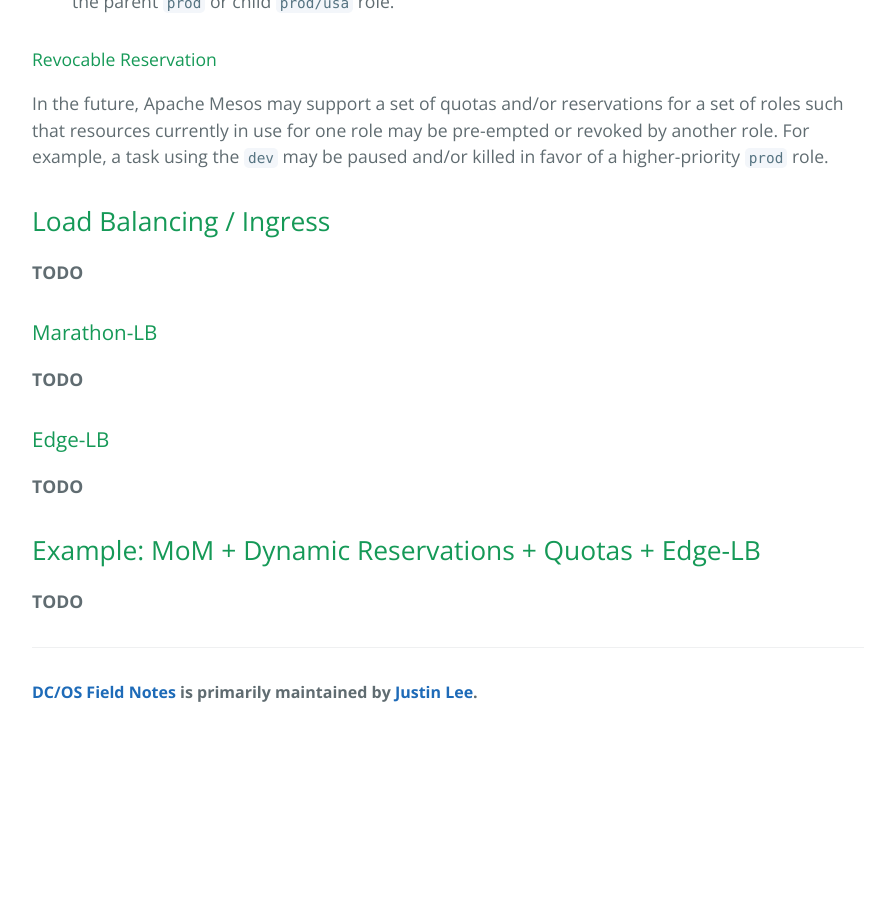
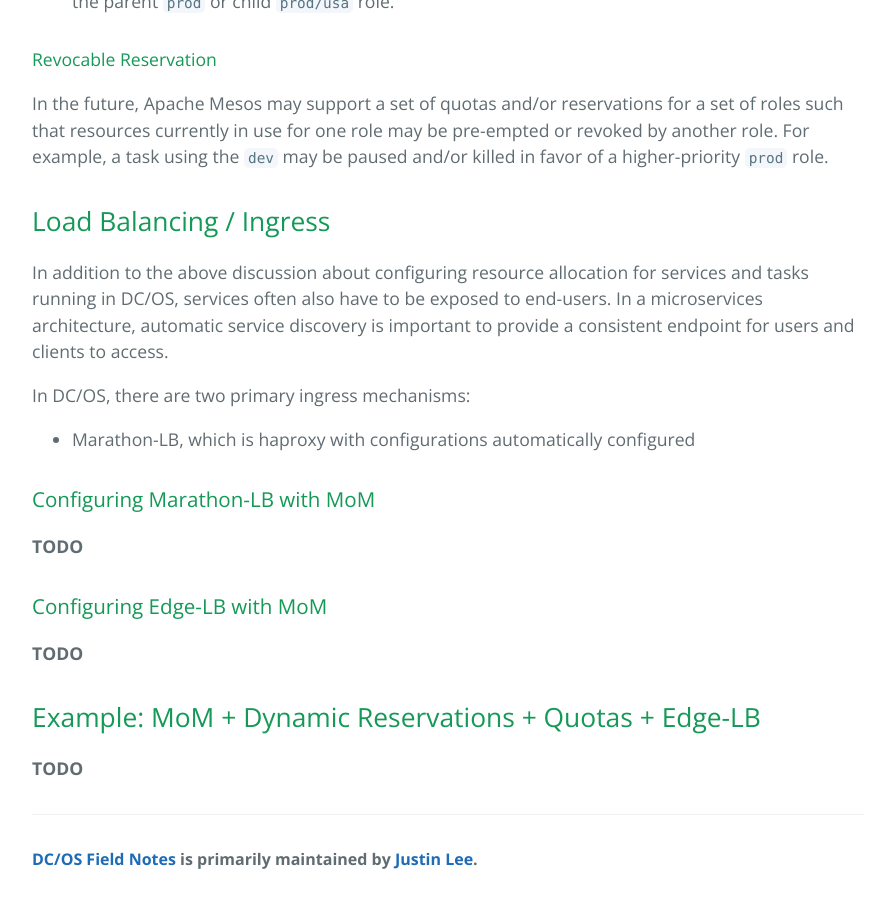
Before and after one commit to mesosphere/field-notes, a Jekyll site: the page built from docs/docs/multitenant-resource-isolation.md, in a window 1280 px wide and 900 px high, scrolled down 7236 px. Shown: the whole window, without its empty margins (192-1076 px from the left). Built offline with Jekyll 4.4.1, drawn with Linux system fonts in a browser that asks for light colours; our own code applies the rules of GitHub Pages for plain Markdown files; before the commit the page ends 7972 px from its top, so only the background shows below that.

Commit message:
Update multitenant

```diff
--- a/docs/docs/multitenant-resource-isolation.md
+++ b/docs/docs/multitenant-resource-isolation.md
@@ -181,13 +181,17 @@ In the future, Apache Mesos may support a set of quotas and/or reservations for
 
 ## Load Balancing / Ingress
 
-**TODO**
+In addition to the above discussion about configuring resource allocation for services and tasks running in DC/OS, services often also have to be exposed to end-users.  In a microservices architecture, automatic service discovery is important to provide a consistent endpoint for users and clients to access.
 
-### Marathon-LB
+In DC/OS, there are two primary ingress mechanisms:
+
+* Marathon-LB, which is haproxy with configurations automatically configured
+
+### Configuring Marathon-LB with MoM
 
 **TODO**
 
-### Edge-LB
+### Configuring Edge-LB with MoM
 
 **TODO**
 
```
